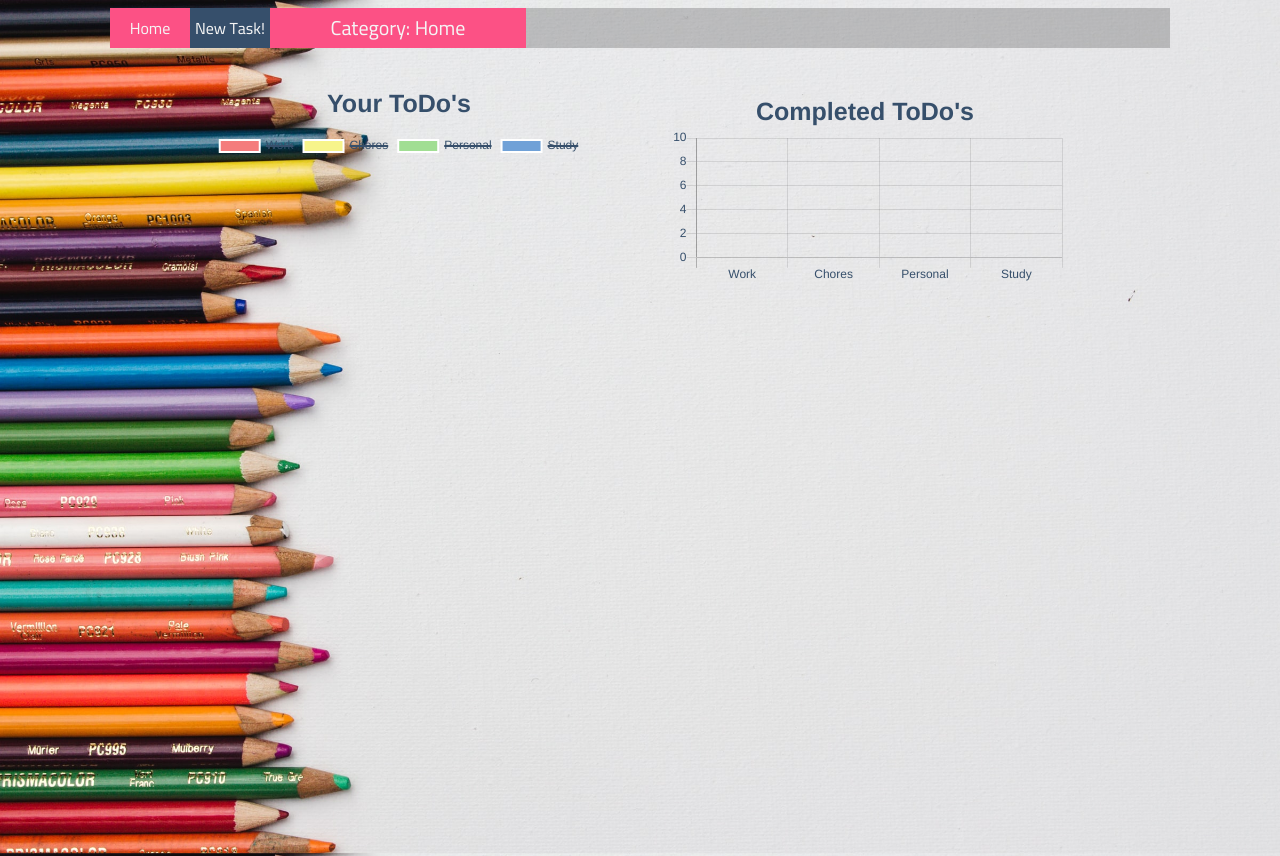
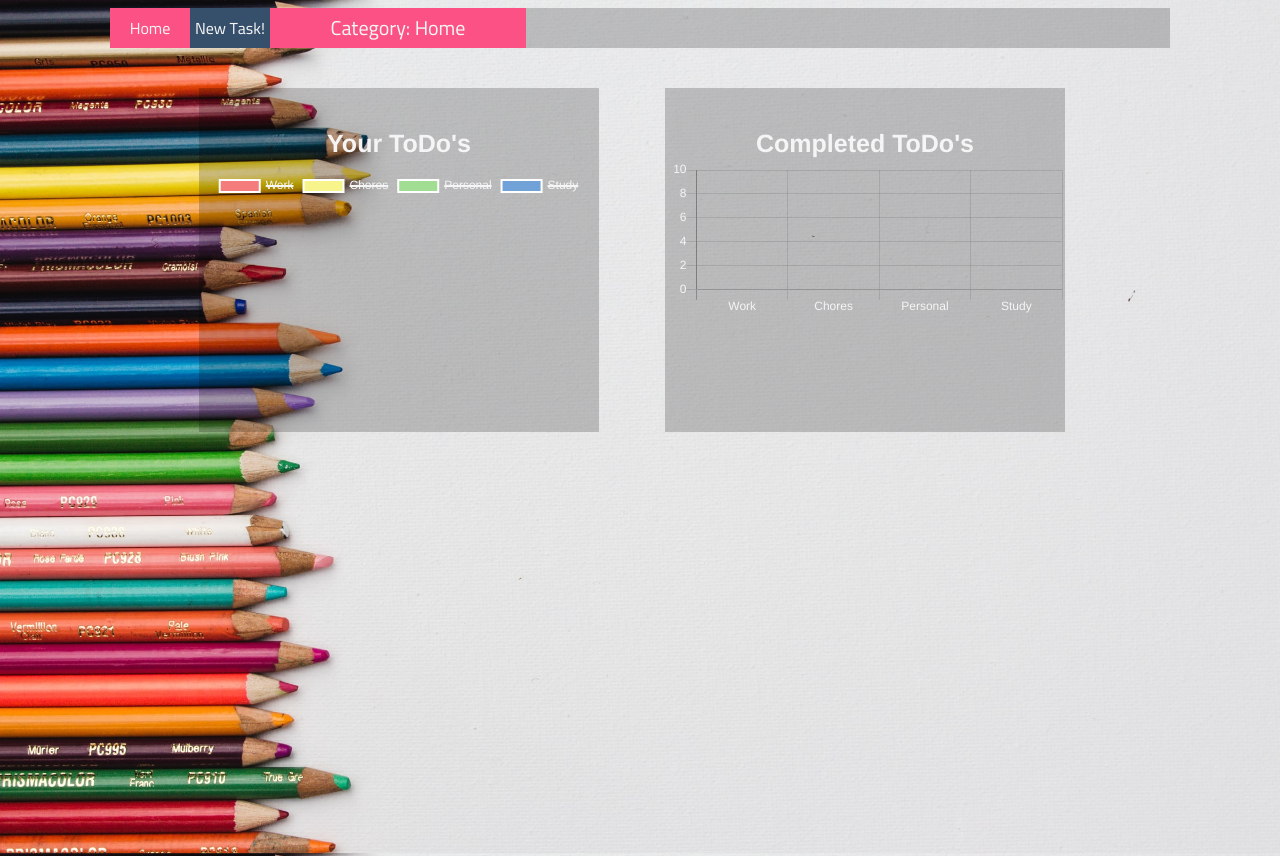
Before and after one commit to Andrew-Hinson/To-Do-App, a website built with webpack: page dist/index.html in a window 1280 px wide. Built offline with nearby package versions, Linux system fonts and the light colour scheme.

```diff
--- a/package.json
+++ b/package.json
@@ -22,7 +22,7 @@
     "css-loader": "^5.0.1",
     "style-loader": "^2.0.0",
     "webpack": "^5.20.0",
-    "webpack-cli": "^4.4.0"
+    "webpack-cli": "^4.5.0"
   },
   "dependencies": {
     "chart.js": "^2.9.4"
--- a/src/index.js
+++ b/src/index.js
@@ -31,7 +31,7 @@
 //note to self, must be selected after dom element exists :) ///
 const canvas1 = document.querySelector('#canvas1')
 const canvas2 = document.querySelector('#canvas2')
-Chart.defaults.global.defaultFontColor = '#364f6b'
+Chart.defaults.global.defaultFontColor = '#f5f5f5'
 const chart = new Chart(canvas1, {
       type: 'pie',
       data: {
--- a/src/style.css
+++ b/src/style.css
@@ -68,12 +68,12 @@
 }
 
 /* Home Page Stat Styling */
-#canvasContainer{
+#canvasContainer1{
   height: 400px;
   width: 400px;
   justify-self: center;
   align-self: center;
-
+  padding-top: 6rem;
 }
 #canvasContainer2{
   height: 400px;
@@ -87,10 +87,14 @@
   padding-top: 2rem;
   padding-bottom: 7rem;
   margin: 0 auto;
+  background: rgba(0, 0, 0, 0.2);
 }
 #canvas2 {
   width: 400px;
-
+  padding-top: 2rem;
+  padding-bottom: 7rem;
+  margin: 0 auto;
+  background: rgba(0, 0, 0, 0.2);
 }
 /* ////////////////////// */
 #mainContainer{
```
Also changed, not shown: firebase.json (added), 6 other files.
